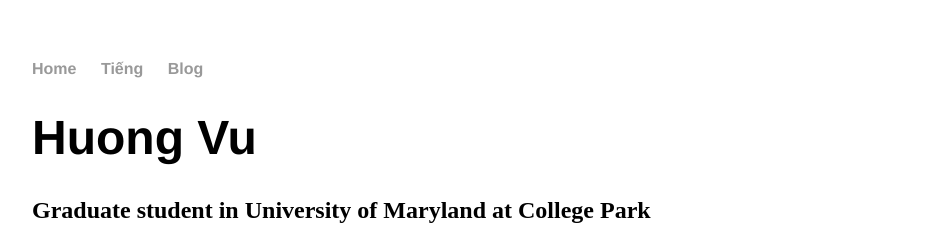
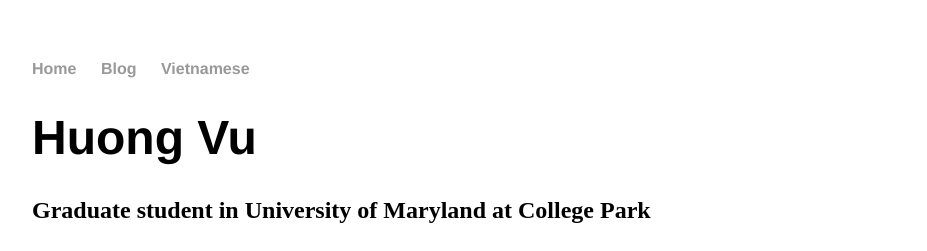
Before and after one commit to huongtvu/meoy9.github.io, a Jekyll site: the page built from index.html, in a window 1280 px wide. Shown: the top 251 px of the page, without its empty margins (160-1087 px from the left). Built offline with Jekyll 4.4.1, drawn with Linux system fonts in a browser that asks for light colours.

Commit message:
Update default.html

```diff
--- a/_layouts/default.html
+++ b/_layouts/default.html
@@ -11,8 +11,8 @@
 	        		<li><a href="/">Home</a></li>
 		        <!--	<li><a href="/about">About</a></li> -->
 	        	<!--	<li><a href="/cv">CV</a></li> -->
-				<li><a href="/vietnamese">Tiếng  </a></li>
 	        		<li><a href="/blog">Blog</a></li>
+				<li><a href="/vietnamese">Vietnamese</a></li>
     		</ul>
 			</nav>
 			<div class="container">
```
